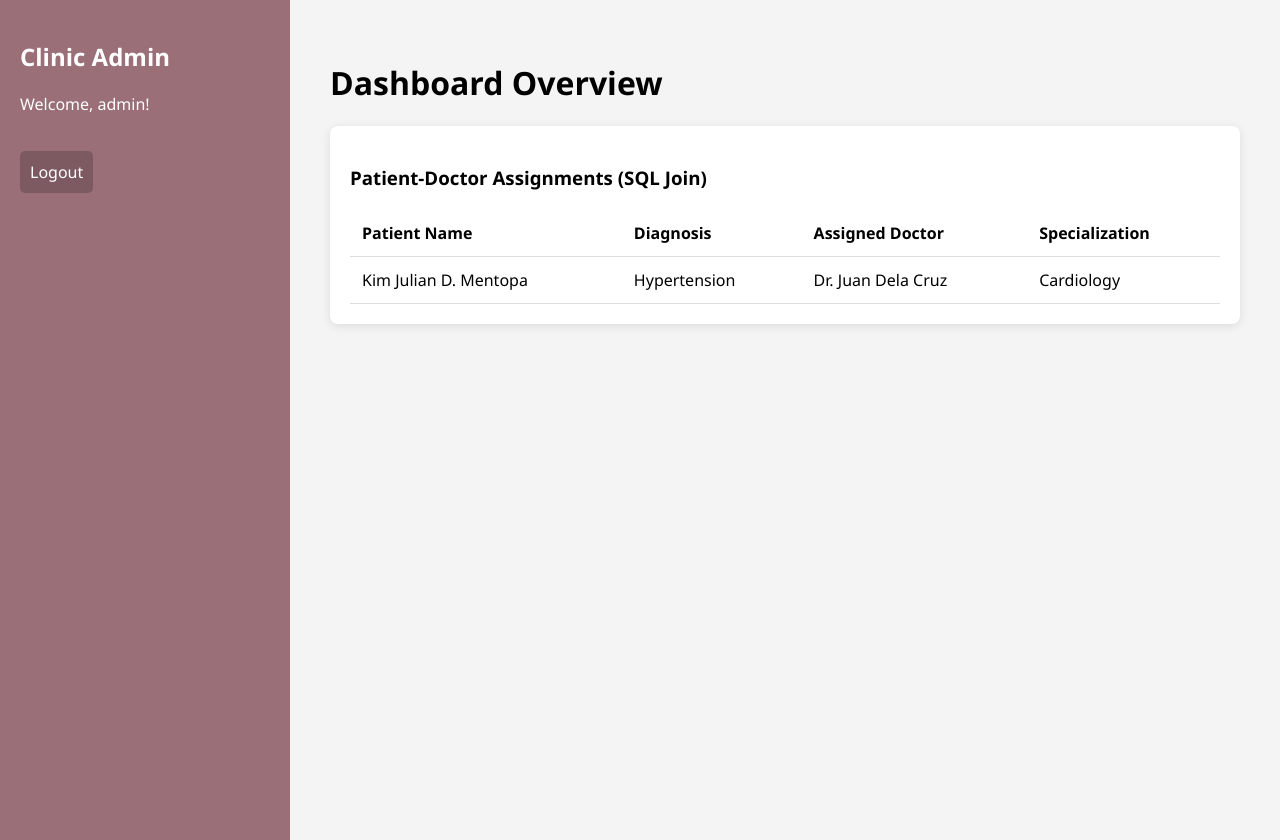
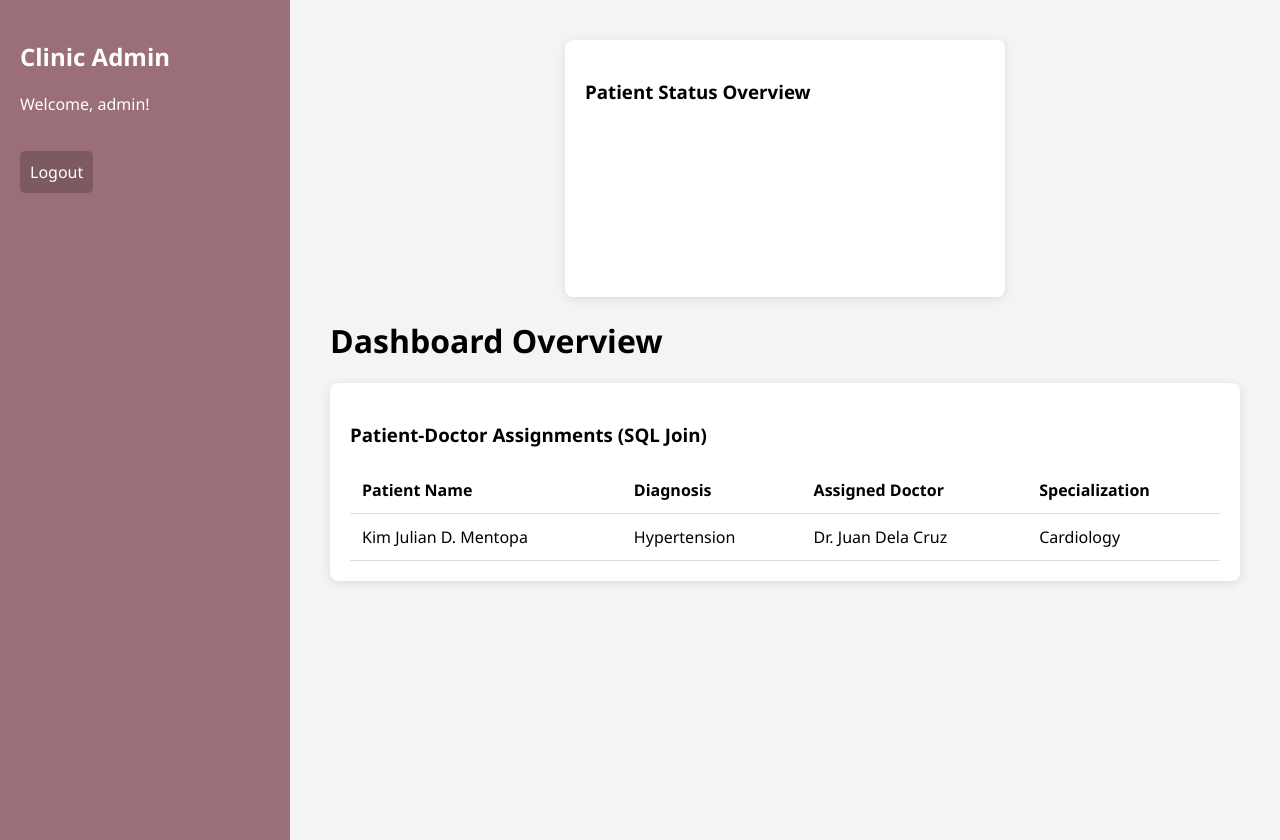
Before and after one commit to KimJulian/IT26_FinalProject, a PHP site: page /dashboard.php in a window 1280 px wide. Run offline with PHP 8.4, Linux system fonts and the light colour scheme; a user stored in the database is signed in; data comes from the database, SQL or seed files in the repository; a map, chart or similar area stays blank.

Commit message:
add HTML canvas container for patient status chart
Co-authored-by: michaelladrenojo@gmail.com

```diff
--- a/dashboard.php
+++ b/dashboard.php
@@ -35,6 +35,10 @@ $conn = new mysqli("localhost", "root", "", "healthfile_db");
 </div>
 
 <div class="main-content">
+    <div class="card" style="width: 400px; margin: 0 auto;">
+    <h3>Patient Status Overview</h3>
+    <canvas id="statusChart"></canvas>
+</div>
     <h1>Dashboard Overview</h1>
 
     <div class="card">
```
